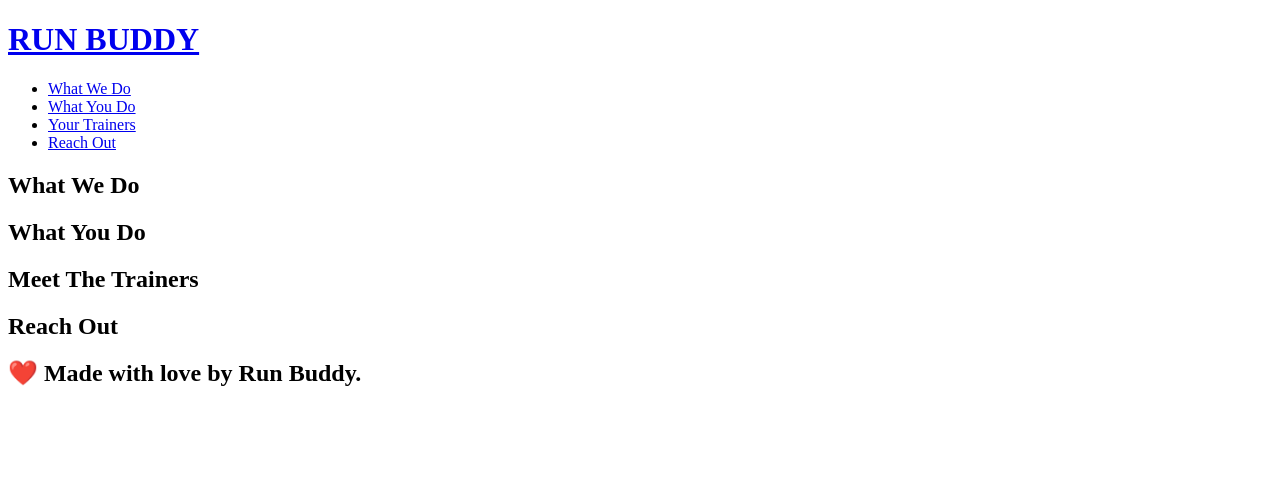
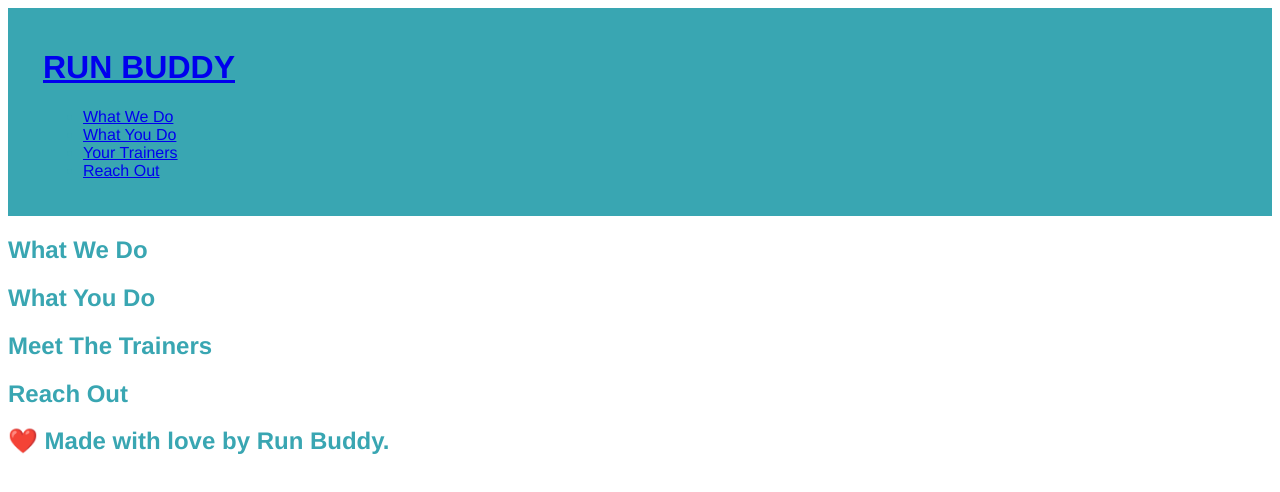
Before and after one commit to Hone12345678/run-buddy, a plain HTML site: page index.html in a window 1280 px wide. Drawn offline with Linux system fonts and the light colour scheme.

Commit message:
<update-to-provide-css-20211019>

```diff
--- /dev/null
+++ b/assets/css/style.css
@@ -0,0 +1,11 @@
+/* apply styles to <header> */
+header {
+    padding: 20px 35px;
+    background-color: #39a6b2;
+}
+
+body {
+    /* apply styles to the <body> */
+    color: #39a6b2;
+    font-family: Helvetica, Arial, sans-serif;
+}
--- a/index.html
+++ b/index.html
@@ -4,13 +4,14 @@
 <head>
     <meta charset="UTF-8" />
     <title>Run Buddy</title>
+    <link rel="stylesheet" href="./assets/css/style.css"/>
 </head>
 
 <body>
     <!--navigation-->
     <header>
         <h1>
-           <a href="/">RUN BUDDY</a>
+           <a href="./index.html">RUN BUDDY</a>
         </h1>
         <nav>
             <!--Unordered list element-->
```
